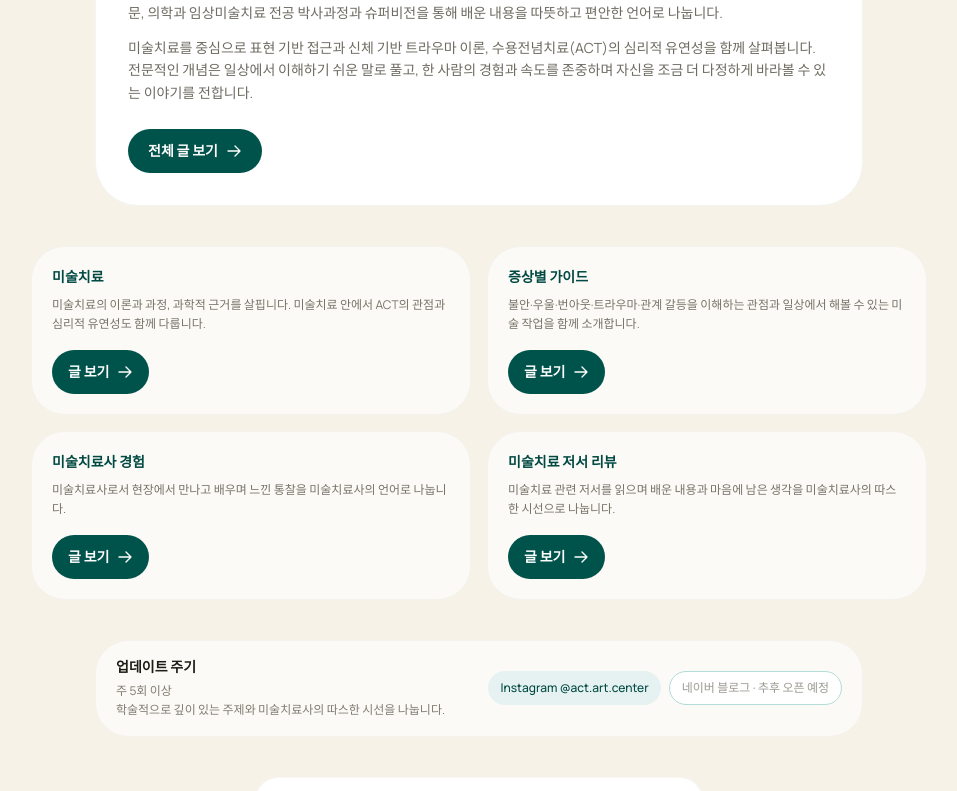
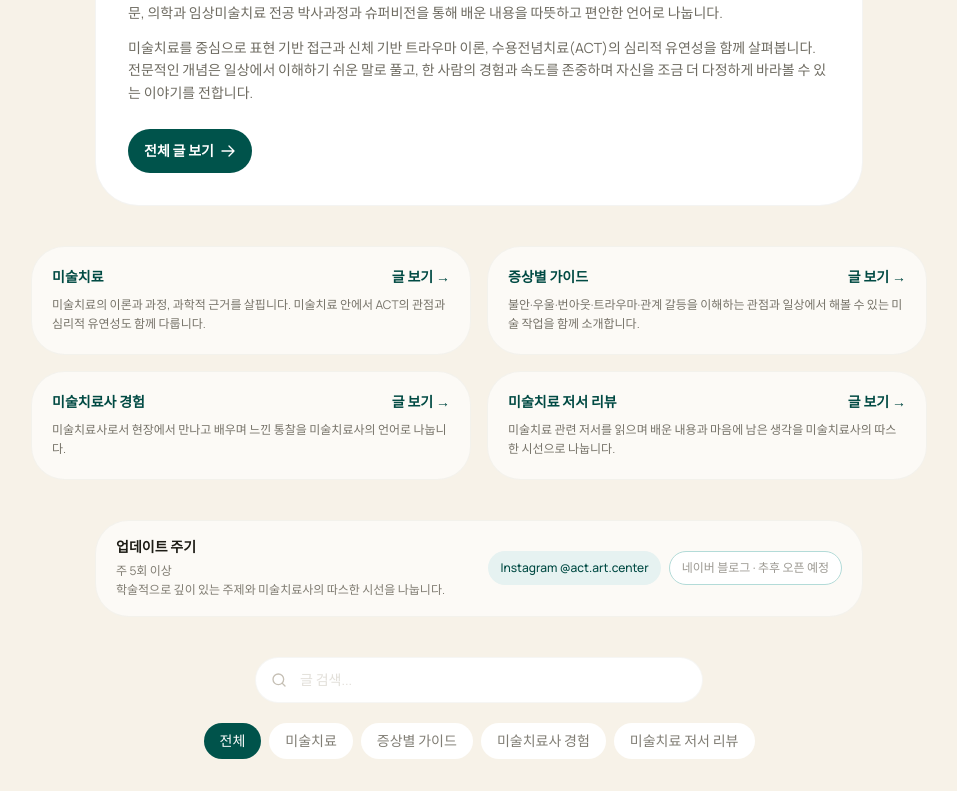
Before and after one commit to act-art-center/actartcenter.com, a Next.js app: page /blog in a window 1280 px wide. Shown: the part 755-1546 px from the top of the page, without its empty margins (161-1118 px from the left). Built offline with nearby package versions, Linux system fonts and the light colour scheme.

Commit message:
Refine blog navigation actions

```diff
--- a/src/app/blog/page.tsx
+++ b/src/app/blog/page.tsx
@@ -93,7 +93,7 @@ export default function BlogPage() {
               <Link
                 href="#all-posts"
                 aria-label="블로그 전체 글 목록으로 이동"
-                className="inline-flex min-h-11 items-center gap-2 rounded-lg bg-primary-500 px-5 py-3 text-sm font-semibold text-white transition-colors hover:bg-primary-600 focus-visible:outline-none focus-visible:ring-2 focus-visible:ring-primary-500 focus-visible:ring-offset-2"
+                className="inline-flex min-h-11 items-center gap-1.5 rounded-lg bg-primary-500 px-4 py-2 text-sm font-semibold text-white transition-all duration-200 hover:bg-primary-600 active:translate-y-1 active:duration-75 focus-visible:outline-none focus-visible:ring-2 focus-visible:ring-primary-500 focus-visible:ring-offset-2"
               >
                 전체 글 보기
                 <svg className="h-4 w-4" fill="none" viewBox="0 0 24 24" stroke="currentColor" strokeWidth={2}>
@@ -125,10 +125,10 @@ export default function BlogPage() {
             ].map((t) => (
               <div
                 key={t.name}
-                className="bg-white/60 rounded-xl p-5"
+                className="relative bg-white/60 rounded-xl p-5"
                 style={{ border: "1px solid rgba(196, 191, 183, 0.15)" }}
               >
-                <p className="text-primary-600 font-semibold text-sm">{t.name}</p>
+                <p className="pr-24 text-primary-600 font-semibold text-sm">{t.name}</p>
                 <p className="mt-2 text-charcoal/75 text-xs leading-relaxed">{t.desc}</p>
                 <button
                   type="button"
@@ -137,13 +137,10 @@ export default function BlogPage() {
                     setSearchQuery("");
                     document.getElementById("all-posts")?.scrollIntoView({ behavior: "smooth", block: "start" });
                   }}
-                  className="mt-4 inline-flex min-h-11 items-center gap-2 rounded-lg bg-primary-500 px-4 py-2 text-sm font-semibold text-white transition-colors hover:bg-primary-600 focus-visible:outline-none focus-visible:ring-2 focus-visible:ring-primary-500 focus-visible:ring-offset-2"
+                  className="absolute right-3 top-2 inline-flex min-h-11 items-center px-2 text-sm font-semibold text-primary-600 transition-colors hover:text-primary-700 hover:underline focus-visible:outline-none focus-visible:ring-2 focus-visible:ring-primary-500 focus-visible:ring-offset-2"
                   aria-label={`${t.name} 글 보기`}
                 >
-                  글 보기
-                  <svg className="h-4 w-4" fill="none" viewBox="0 0 24 24" stroke="currentColor" strokeWidth={2}>
-                    <path strokeLinecap="round" strokeLinejoin="round" d="M13.5 4.5 21 12m0 0-7.5 7.5M21 12H3" />
-                  </svg>
+                  글 보기 →
                 </button>
               </div>
             ))}
```
